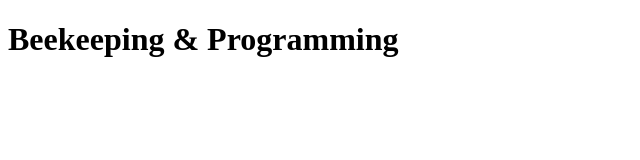
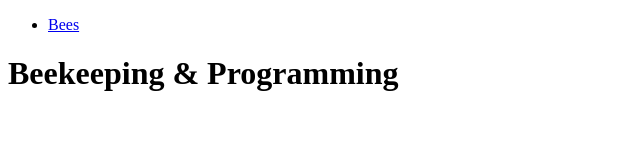
Before and after one commit to oskarkalas/oskarkalas.github.io, a plain HTML site: page index.html in a window 1280 px wide. Shown: the whole page, without its empty margins (0-640 px from the left). Drawn offline with Linux system fonts and the light colour scheme.

Commit message:
top menu

```diff
--- a/index.html
+++ b/index.html
@@ -7,6 +7,14 @@
     <title>Document</title>
 </head>
 <body>
+    <nav>
+        <ul>
+            <li><a href="/">Bees</a></li>
+        </ul>
+    </nav>
+    <div class="main">
+
+    </div>
     <h1>Beekeeping &amp; Programming</h1>
 </body>
 </html>
```
